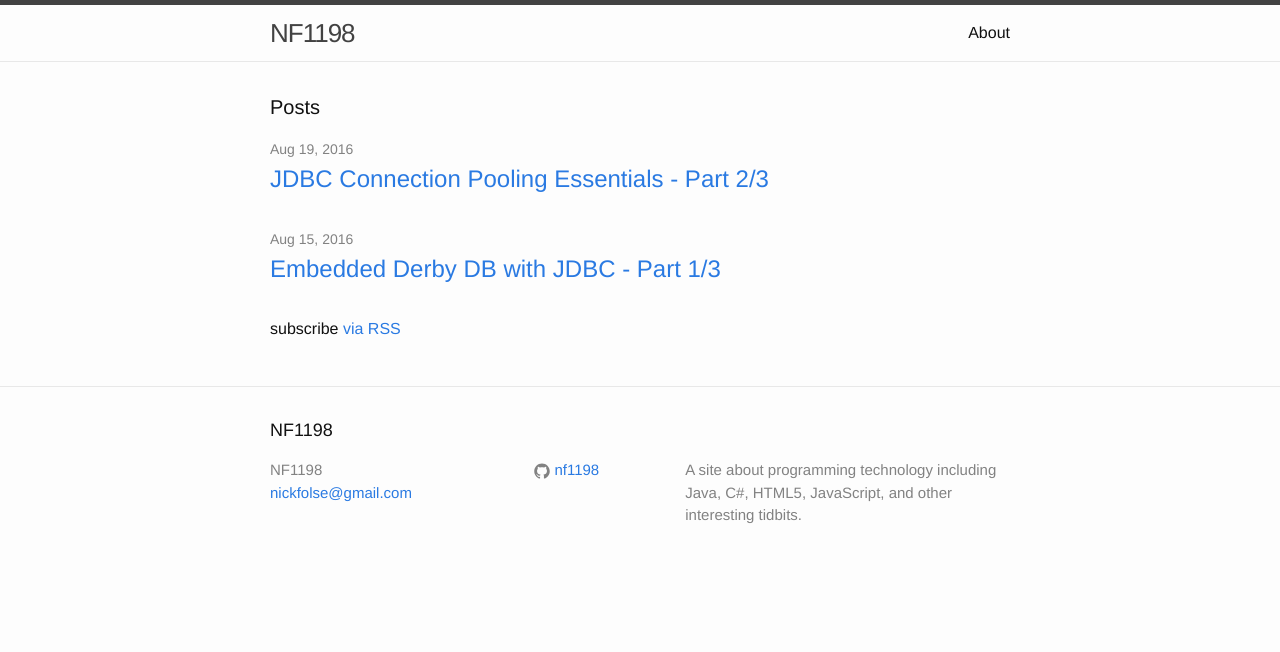
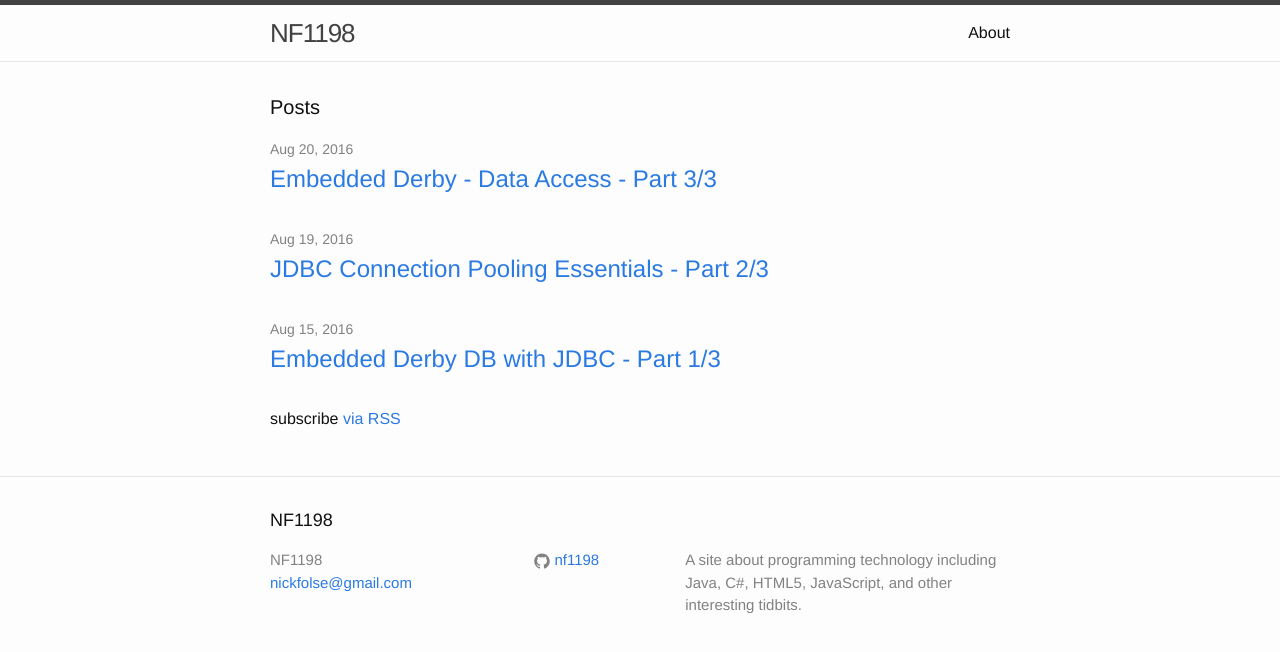
Before and after one commit to NF1198/nf1198.github.io, a Jekyll site: the page built from index.html, in a window 1280 px wide. Shown: the top 652 px of the page. Built offline with Jekyll 4.4.1, drawn with Linux system fonts in a browser that asks for light colours; part of the change alters nothing that is shown.

Commit message:
Added embedded derby part 3

```diff
--- a/_posts/2016-08-15-DerbyEmbedded-Part1.markdown
+++ b/_posts/2016-08-15-DerbyEmbedded-Part1.markdown
@@ -7,7 +7,7 @@ customjs:
  - https://ajax.googleapis.com/ajax/libs/jquery/3.1.0/jquery.min.js
 ---
 
-Goto [Part 2].
+Goto [Part 2], [Part 3].
 
 In this tutorial we use [JDBC] to connect to an [Apache Derby] database. In
 part 2, we will develop several convenience classes for managing connections to
@@ -175,3 +175,4 @@ application logic and make it easier to keep track of our business logic.
 [Apache Derby]: https://db.apache.org/derby/manuals/index.html
 [Driver Manager]: https://docs.oracle.com/javase/8/docs/api/java/sql/DriverManager.html
 [Part 2]: {% post_url 2016-08-19-DerbyEmbedded-Part2 %}
+[Part 3]: {% post_url 2016-08-20-DerbyEmbedded-Part3 %}
--- a/_posts/2016-08-19-DerbyEmbedded-Part2.markdown
+++ b/_posts/2016-08-19-DerbyEmbedded-Part2.markdown
@@ -7,7 +7,7 @@ customjs:
  - https://ajax.googleapis.com/ajax/libs/jquery/3.1.0/jquery.min.js
 ---
 
-Goto [Part 1].
+Goto [Part 1], [Part 3].
 
 In this tutorial we use [JDBC] to connect to an [Apache Derby] database using
 a [connection pool] provided by [Apache DBCP2]. This tutorial builds on the basics
@@ -265,6 +265,8 @@ final class DerbyDriverLoader {
 }
 {% endhighlight %}
 
+Goto [Part 3].
+
 [connection pool]: https://en.wikipedia.org/wiki/Connection_pool
 [Apache DBCP2]: https://commons.apache.org/proper/commons-dbcp/
 [JDBC]: https://en.wikipedia.org/wiki/Java_Database_Connectivity
@@ -272,3 +274,4 @@ final class DerbyDriverLoader {
 [Apache Derby]: https://db.apache.org/derby/manuals/index.html
 [Driver Manager]: https://docs.oracle.com/javase/8/docs/api/java/sql/DriverManager.html
 [Part 1]: {% post_url 2016-08-15-DerbyEmbedded-Part1 %}
+[Part 3]: {% post_url 2016-08-20-DerbyEmbedded-Part3 %}
--- /dev/null
+++ b/_posts/2016-08-20-DerbyEmbedded-Part3.markdown
@@ -0,0 +1,469 @@
+---
+layout: post
+title:  "Embedded Derby - Data Access - Part 3/3"
+date:   2016-08-20 15:30:00 -0600
+categories: java jdbc derby tutorial
+customjs:
+ - https://ajax.googleapis.com/ajax/libs/jquery/3.1.0/jquery.min.js
+---
+
+Goto [Part 1], [Part 2].
+
+In this tutorial we build a data access object (DAO) to connect with our Embedded Derby
+database. In the previous [Part 2], we developed a pooled connection manager and
+some basic machinery to initialize connections to our database.
+
+[Download the code]
+
+Although a pooled connection manager may be overkill for this small demonstration,
+the same approach can be applied to larger multi-threaded applications.
+
+First, let's take a look our final desired `main()` method.
+
+{% highlight java linenos %}
+public static void main(String[] args) {
+
+    // Load Properites
+    final Properties personsDAOprops = new Properties();
+    try {
+        personsDAOprops.load(
+            DerbySite3.class.getResourceAsStream("PersonsDAO.properties"));
+    } catch (IOException ex) {
+        LOG.log(Level.SEVERE, null, ex);
+        return;
+    }
+
+    // Initialize the DAO based on external configuration
+    final PersonsDAO personsDAO;
+    try {
+        personsDAO = PersonsDAO.Build(personsDAOprops);
+    } catch (ClassNotFoundException | IllegalArgumentException | IllegalStateException
+                | InstantiationException | IllegalAccessException ex) {
+        LOG.log(Level.SEVERE, null, ex);
+        return;
+    }
+
+    // Implement Business Logic
+    personsDAO.create(
+        new Person(0, "Bob", "Smith", LocalDate.of(2000, Month.MARCH, 01)));
+    personsDAO.create(
+        new Person(0, "Melody", "Wood", LocalDate.of(1984, Month.JULY, 23)));
+
+    System.out.println("\n----------PERSONS----------");
+    personsDAO.find("", 1000, 0).stream().forEach((p) -> {
+        System.out.println(p.toString());
+    });
+    System.out.println("---------------------------\n");
+
+}
+{% endhighlight %}
+**Output**
+{% highlight shell %}
+Aug 20, 2016 7:48:56 PM net.nf1198.derbysite3.util.DerbyUtil LoadDerbyEmbeddedDriver
+INFO: Loaded org.apache.derby.jdbc.EmbeddedDriver
+
+----------PERSONS----------
+Person{ID=1, FirstName=Bob, LastName=Smith, DOB=2000-03-01}
+Person{ID=2, FirstName=Melody, LastName=Wood, DOB=1984-07-23}
+---------------------------
+{% endhighlight %}
+
+The main idea is that we've completely abstracted the access to our database.
+The `main()` method contains no remaining hints that're were using even using Derby (or even JDBC).
+
+In the _`Load Properties`_ section, we populate a properties object using a resource file.
+The body contains a single definition that defines the PersonsDAO implementation to
+load into the application. In this case the properties file contains a single line:
+{% highlight properties %}
+CLASS=net.nf1198.derbysite3.dao.impl.EmbeddedDerbyPersonsDAO
+{% endhighlight %}
+
+Next, we _`Initialize the DAO`_ based on the external configuration. The PersonsDAO
+interface provides a static `Build()` method that loads and configures the requested
+implementation.
+
+Finally, we implement our business logic. We can use the configured DAO throughout
+our application. In our case, the DAO is thread-safe as we've backed it with a
+connection pool.
+
+## Basic Setup
+
+**Prerequsites**
+
+* Ensure `derby-x.x.x.x.jar` is on your classpath, or included as a dependency in your project.
+* Ensure `commons-dbcp2-x.x.x.jar` is on your classpath, or included as a dependency in your project.
+* Ensure `commons-pool2-x.x.x.jar` is on your classpath, or included as a dependency in your project.
+* Ensure `commons-logging-x.x.jar` is on your classpath, or included as a dependency in your project.
+
+## Step 1: Project Structure
+
+In comparison to [Part 1] and [Part 2], our final project is significantly more complex.
+We've divided our classes into packages based on functionality, but in the process have
+made the code easier to read and maintain.
+
+The following screenshot shows our updated project structure:
+
+**net.nf1198.data** contains basic data objects related to our data model, typically
+implemented as [POJOs](https://en.wikipedia.org/wiki/Plain_Old_Java_Object).
+
+**net.nf1198.dao** contains interfaces for our [Data Access Object] (DAO) layer.
+
+**net.nf1198.dao.impl** contains implementations of our DAO interfaces.
+
+![Project Layout](/assets/derbysite3-projectlayout.png)
+
+## Data Access Object Interface
+
+The PersonsDAO interface defines the standard create-read-update-delete (CRUD) operations
+as well as methods to find matching queries and count matching results. A static `Build()`
+method allows us to instantiate DAO implementations at runtime, based on a class name.
+
+## Data Access Object Implementation
+
+Since our application will be built around an embedded derby database, we need to create
+a corresponding implementation of the PersonsDAO. We also want to reuse the connection
+pool that we developed in [Part 2].
+
+Our solution in divided into three main classes, the connection pool, the database manager,
+and the actual DAO implementation.
+
+**EmbeddedDerbyConnectionPool** wraps our connection pool into a singleton class that
+provides a single pooled [DataSource]. This class also includes a static initializer that
+loads the JDBC embedded Derby driver (with a call to`DerbyUtil.LoadDerbyEmbeddedDriver()`).
+
+**EmbeddedDerbyDBManager** contains all of the database specific methods for maintaining
+our application's database (schema management).
+
+**EmbeddedDerbyPersonsDAO** is the implementation of our PersonsDAO interface. All
+Persons table database related code is located here.
+
+## Putting it all together
+
+### PersonsDAO Interface
+
+{% highlight java linenos %}
+public interface PersonsDAO {
+
+    public Person create(Person p);
+
+    public Person read(Integer id) throws IllegalArgumentException;
+
+    public Person update(Person p);
+
+    public void delete(Person p);
+
+    public List<Person> find(String query, int limit, int offset);
+
+    public long count();
+
+    public long count(String query);
+
+    public PersonsDAO configure(Properties properties) throws IllegalArgumentException, IllegalStateException;
+
+    /**
+     *
+     * @param properties (Must contain at least one string-typed "CLASS" property specifying
+     *                    the fully qualified class name of the PersonsDAO implementation)
+     * @return A fully configured PersonsDAO instance
+     * @throws ClassNotFoundException
+     * @throws IllegalArgumentException
+     * @throws IllegalStateException
+     * @throws InstantiationException
+     * @throws IllegalAccessException
+     */
+    public static PersonsDAO Build(Properties properties) throws ClassNotFoundException,
+          IllegalArgumentException, IllegalStateException, InstantiationException, IllegalAccessException {
+        final String classID = properties.getProperty("CLASS");
+        if (classID == null) {
+            throw new IllegalArgumentException("DAO implementation \"CLASS\"
+                                                not specified in configuration properties");
+        }
+        try {
+            @SuppressWarnings("unchecked")
+            Class<? extends PersonsDAO> daoImplClass =
+                      (Class<? extends PersonsDAO>)Class.forName(classID);
+            PersonsDAO dao = daoImplClass.newInstance();
+            dao.configure(properties);
+            return dao;
+        } catch (ClassCastException e) {
+            throw new IllegalArgumentException("Specified \"CLASS\" does not
+                                                implement PersonsDAO interface");
+        }
+    }
+}
+{% endhighlight %}
+
+### EmbeddedDerbyPersonsDAO
+
+{% highlight java linenos %}
+public class EmbeddedDerbyPersonsDAO implements PersonsDAO {
+
+    private static final Logger LOG = Logger.getLogger(EmbeddedDerbyPersonsDAO.class.getName());
+
+    static {
+        EmbeddedDerbyDBManager.dbUpgrade();
+    }
+
+    private Connection getConnection() throws SQLException {
+        return EmbeddedDerbyConnectionPool.getDefault().getConnection();
+    }
+
+    @Override
+    public Person create(final Person p) {
+        final String STMT = "INSERT INTO " + PERSONS_TABLE + "(FIRSTNAME, LASTNAME, DOB) VALUES(?, ?, ?)";
+        try (final Connection c = getConnection();
+                final PreparedStatement s = c.prepareStatement(STMT, 1);) {
+            s.clearParameters();
+            s.setString(1, p.getFirstName());
+            s.setString(2, p.getLastName());
+            s.setDate(3, java.sql.Date.valueOf(p.getDOB()));
+            final long createdID = s.executeUpdate();
+            s.getConnection().commit();
+            p.setID(createdID);
+            return p;
+        } catch (SQLException ex) {
+            LOG.log(Level.SEVERE, null, ex);
+        }
+        return p;
+    }
+
+    @Override
+    public Person read(Integer id) throws IllegalArgumentException {
+        final String STMT = "SELECT ID, LASTNAME, FIRSTNAME, DOB FROM " + PERSONS_TABLE + " WHERE ID=?";
+        try (final Connection c = getConnection();
+                final PreparedStatement s = c.prepareStatement(STMT);) {
+            s.setInt(1, id);
+            try (ResultSet result = s.executeQuery()) {
+                if (result.next()) {
+                    final int ID = result.getInt("ID");
+                    final String lastName = result.getString("LASTNAME");
+                    final String firstName = result.getString("FIRSTNAME");
+                    final LocalDate dob = result.getDate("DOB").toLocalDate();
+                    return new Person(ID, firstName, lastName, dob);
+                } else {
+                    throw new IllegalArgumentException("Specified record does not exist");
+                }
+            }
+        } catch (SQLException ex) {
+            LOG.log(Level.SEVERE, null, ex);
+        }
+        return new Person();
+    }
+
+    @Override
+    public Person update(Person p) {
+        final String STMT = "UPDATE " + PERSONS_TABLE + " SET FIRSTNAME=?, LASTNAME=?, DOB=? WHERE ID=?";
+        try (final Connection c = getConnection();
+                final PreparedStatement s = c.prepareStatement(STMT);) {
+            s.clearParameters();
+            s.setString(1, p.getFirstName());
+            s.setString(2, p.getLastName());
+            s.setDate(3, java.sql.Date.valueOf(p.getDOB()));
+            s.setLong(4, p.getID());
+            s.executeUpdate();
+            s.getConnection().commit();
+            return p;
+        } catch (SQLException ex) {
+            LOG.log(Level.SEVERE, null, ex);
+        }
+        return p;
+    }
+
+    @Override
+    public void delete(Person p) {
+        final String STMT = "DELETE FROM " + PERSONS_TABLE + " WHERE ID=?";
+        try (final Connection c = getConnection();
+                final PreparedStatement s = c.prepareStatement(STMT);) {
+            s.clearParameters();
+            s.setLong(1, p.getID());
+            s.executeUpdate();
+            s.getConnection().commit();
+        } catch (SQLException ex) {
+            LOG.log(Level.SEVERE, null, ex);
+        }
+    }
+
+    @Override
+    public List<Person> find(String query, int limit, int offset) {
+        final String STMT = "SELECT ID, FIRSTNAME, LASTNAME, DOB FROM (SELECT ID, FIRSTNAME, LASTNAME, LASTNAME_UPPER, DOB FROM "
+                + PERSONS_TABLE
+                + " WHERE LASTNAME_UPPER LIKE ? UNION SELECT ID, FIRSTNAME, LASTNAME, LASTNAME_UPPER, DOB FROM "
+                + PERSONS_TABLE
+                + " WHERE FIRSTNAME_UPPER LIKE ?) AS TMP ORDER BY LASTNAME_UPPER OFFSET ? ROWS FETCH NEXT ? ROWS ONLY";
+
+        final String searchStr = query.toUpperCase().replace("!", "!!").replace("%", "!%").replace("_", "!_")
+                .replace("[", "![") + "%";
+
+        final List<Person> persons = new ArrayList<>();
+
+        try (final Connection c = getConnection();
+                final PreparedStatement s = c.prepareStatement(STMT);) {
+            s.clearParameters();
+            s.setString(1, searchStr);
+            s.setString(2, searchStr);
+            s.setInt(3, offset);
+            s.setInt(4, limit);
+
+            try (final ResultSet result = s.executeQuery()) {
+                while (result.next()) {
+                    final int ID = result.getInt("ID");
+                    final String lastName = result.getString("LASTNAME");
+                    final String firstName = result.getString("FIRSTNAME");
+                    final LocalDate dob = result.getDate("DOB").toLocalDate();
+                    Person p = new Person(ID, firstName, lastName, dob);
+                    persons.add(p);
+                }
+            } catch (SQLException e) {
+                LOG.log(Level.SEVERE, "Error searching persons.", e);
+            }
+        } catch (SQLException ex) {
+            LOG.log(Level.SEVERE, null, ex);
+        }
+        return persons;
+    }
+
+    @Override
+    public long count() {
+        final String STMT = "SELECT COUNT(*) FROM " + PERSONS_TABLE;
+        try (final Connection c = getConnection();
+                final PreparedStatement s = c.prepareStatement(STMT);) {
+            try (final ResultSet result = s.executeQuery()) {
+                if (result.next()) {
+                    return result.getInt(1);
+                }
+            } catch (SQLException e) {
+                LOG.log(Level.SEVERE, "Error counting persons", e);
+            }
+        } catch (SQLException ex) {
+            LOG.log(Level.SEVERE, null, ex);
+        }
+        return 0;
+    }
+
+    @Override
+    public long count(String query) {
+        final String STMT = "SELECT COUNT(*) FROM (SELECT ID FROM "
+                + PERSONS_TABLE + " WHERE LASTNAME_UPPER LIKE ? UNION SELECT ID FROM " + PERSONS_TABLE
+                + " WHERE FIRSTNAME_UPPER LIKE ?) AS TMP";
+
+        final String searchStr = query.toUpperCase().replace("!", "!!").replace("%", "!%").replace("_", "!_")
+                .replace("[", "![") + "%";
+
+        try (final Connection c = getConnection();
+                final PreparedStatement s = c.prepareStatement(STMT);) {
+            try {
+                s.setString(1, searchStr);
+                s.setString(2, searchStr);
+
+                try (ResultSet result = s.executeQuery()) {
+                    if (result.next()) {
+                        return result.getInt(1);
+                    }
+                }
+            } catch (SQLException e) {
+                LOG.log(Level.SEVERE, "Error executing person search", e);
+            }
+        } catch (SQLException ex) {
+            LOG.log(Level.SEVERE, null, ex);
+        }
+        return 0;
+    }
+
+    @Override
+    public PersonsDAO configure(Properties properties) throws IllegalArgumentException, IllegalStateException {
+        // Nothing to configure
+        return this;
+    }
+}
+{% endhighlight %}
+
+### EmbeddedDerbyDBManager
+
+{% highlight java linenos %}
+public final class EmbeddedDerbyDBManager {
+
+    private static final Logger LOG = Logger.getLogger(EmbeddedDerbyDBManager.class.getName());
+
+    final public static String DBINFO_TABLE = "DBINFO"; // Don't change this value
+    // unless you also create a
+    // dbUpgrade version
+    // migration!
+
+    final public static String PERSONS_TABLE = "PERSONS"; // Don't change this value
+    // unless you also create a
+    // dbUpgrade version
+    // migration!
+
+    public static void dbUpgrade() {
+        try (final Connection conn = EmbeddedDerbyConnectionPool.getDefault().getConnection();) {
+            boolean done = false;
+            while (!done) {
+                switch (getDBVersion(conn)) {
+                    case 0:
+                        // migrate database from level 0 (new database) to version 1
+
+                        try (Statement stmt = conn.createStatement()) {
+                            conn.setAutoCommit(false);
+                            stmt.addBatch("CREATE TABLE " + DBINFO_TABLE
+                                    + "(ID INT NOT NULL GENERATED ALWAYS AS IDENTITY (START WITH 1, INCREMENT BY 1) CONSTRAINT DBINFO_PK PRIMARY KEY, K VARCHAR(50), V VARCHAR(50))");
+                            stmt.addBatch("CREATE TABLE " + PERSONS_TABLE
+                                    + "(ID BIGINT NOT NULL GENERATED ALWAYS AS IDENTITY CONSTRAINT PERSONS_PK PRIMARY KEY, FIRSTNAME VARCHAR(50), LASTNAME VARCHAR(50), FIRSTNAME_UPPER VARCHAR(50) GENERATED ALWAYS AS (UPPER(FIRSTNAME)), LASTNAME_UPPER VARCHAR(50) GENERATED ALWAYS AS (UPPER(LASTNAME)), DOB DATE)");
+                            stmt.addBatch("CREATE INDEX PERSONS_FIRST ON PERSONS(FIRSTNAME_UPPER)");
+                            stmt.addBatch("CREATE INDEX PERSONS_LAST ON PERSONS(LASTNAME_UPPER)");
+                            stmt.addBatch("INSERT INTO " + DBINFO_TABLE + " (K, V) VALUES ('VERSION', '1')");
+                            stmt.executeBatch();
+                            conn.commit();
+                        } catch (SQLException e) {
+                            LOG.log(Level.SEVERE, "Error initializing database (0->1)", e);
+                            done = true;
+                        }
+                        break;
+                    case 1:
+                        done = true;
+                        break;
+                }
+            }
+        } catch (SQLException ex) {
+            LOG.log(Level.SEVERE, null, ex);
+        }
+    }
+
+
+    public static int getDBVersion(Connection conn) {
+
+        int version = -1; // version undefined
+
+        // check if dbInfo table exists, if so check the version
+        if (JDBCUtil.getTables(conn).contains(DBINFO_TABLE)) {
+            try (final Statement stmt = conn.createStatement();
+                    final ResultSet result = stmt
+                    .executeQuery("SELECT V FROM " + DBINFO_TABLE + " WHERE K='VERSION'")) {
+                if (result.next()) {
+                    version = Integer.parseInt(result.getString("V"));
+                }
+            } catch (SQLException | NumberFormatException e) {
+                LOG.log(Level.SEVERE, "Error retrieving database version", e);
+            }
+        } else {
+            version = 0;
+        }
+
+        return version;
+    }
+}
+{% endhighlight %}
+
+## Complete code
+
+[Download the Code]
+
+[connection pool]: https://en.wikipedia.org/wiki/Connection_pool
+[Apache DBCP2]: https://commons.apache.org/proper/commons-dbcp/
+[JDBC]: https://en.wikipedia.org/wiki/Java_Database_Connectivity
+[Data Access Object]: https://en.wikipedia.org/wiki/Data_access_object
+[Data Source]: https://docs.oracle.com/javase/7/docs/api/javax/sql/DataSource.html
+[Apache Derby]: https://db.apache.org/derby/manuals/index.html
+[Driver Manager]: https://docs.oracle.com/javase/8/docs/api/java/sql/DriverManager.html
+[Part 1]: {% post_url 2016-08-15-DerbyEmbedded-Part1 %}
+[Part 2]: {% post_url 2016-08-19-DerbyEmbedded-Part2 %}
+[Download the Code]:/assets/derbysite3-dist.tar.gz
--- a/_sass/_base.scss
+++ b/_sass/_base.scss
@@ -129,7 +129,7 @@ blockquote {
  */
 pre,
 code {
-    font-size: 15px;
+    font-size: 0.92em;
     border: 1px solid $grey-color-light;
     border-radius: 3px;
     background-color: #eef;
```
Also changed, not shown: assets/derbysite3-projectlayout.png (added), 2 other files.
